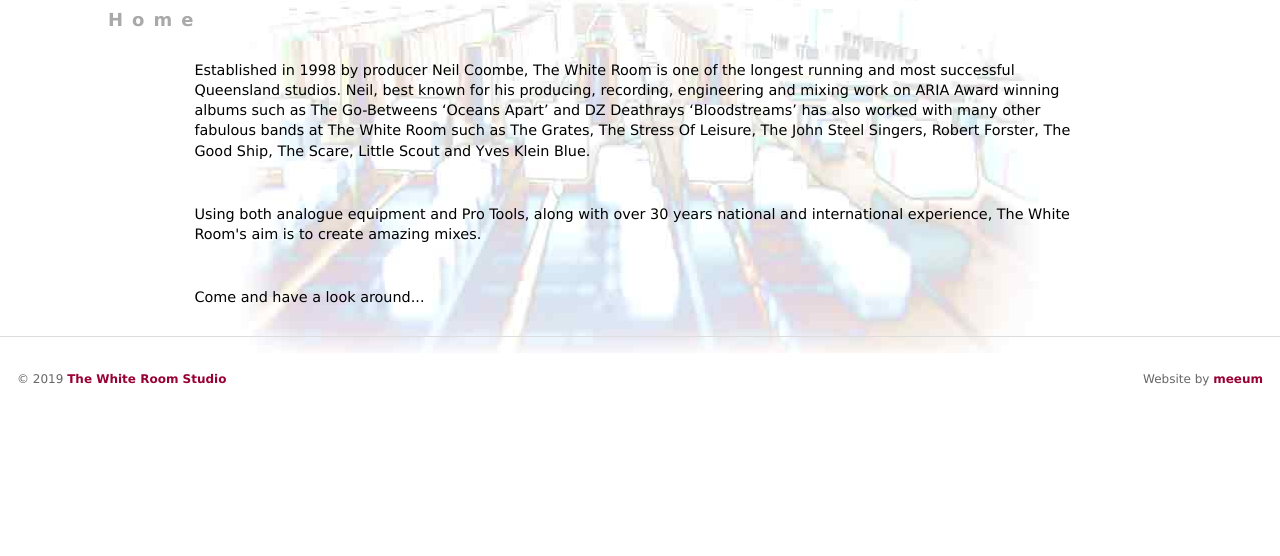
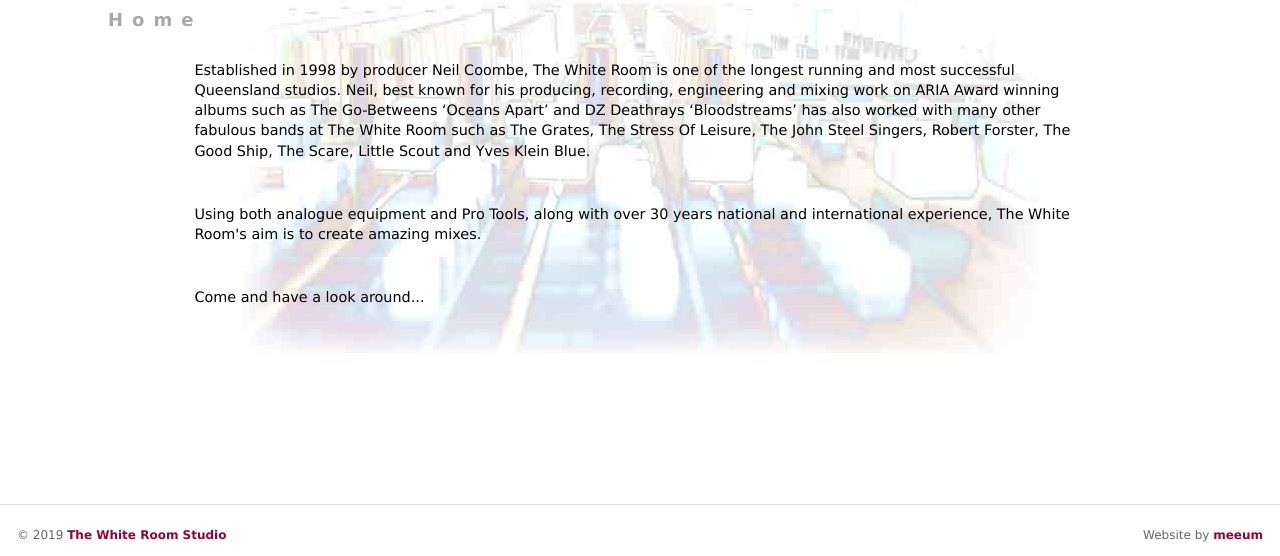
Before and after one commit to Arden60/Revised-White-Room-1, a plain HTML site: page index.html in a window 1280 px wide. Shown: the part 247-803 px from the top of the page. Drawn offline with Linux system fonts and the light colour scheme.

Commit message:
nearing final tweaks

```diff
--- a/style.css
+++ b/style.css
@@ -211,6 +211,7 @@ p{
 	padding-left:2em;
 	padding-right:2em;
 	font-size:1em;
+	padding-bottom: 14em;
 }
 .specheader{
 	padding-top:1em;
@@ -260,7 +261,8 @@ p{
 
 
 #site-generator p {
-    margin-bottom: 0.5em;
+		margin-top: 0em;
+    margin-bottom: 0em;
     float: left;
 }
 
```
Also changed, not shown: clients.html (+2 -0 lines), contact.html (+2 -0 lines), discography.html (+4 -2 lines), equipment.html (+2 -0 lines), index.html (+2 -0 lines).
